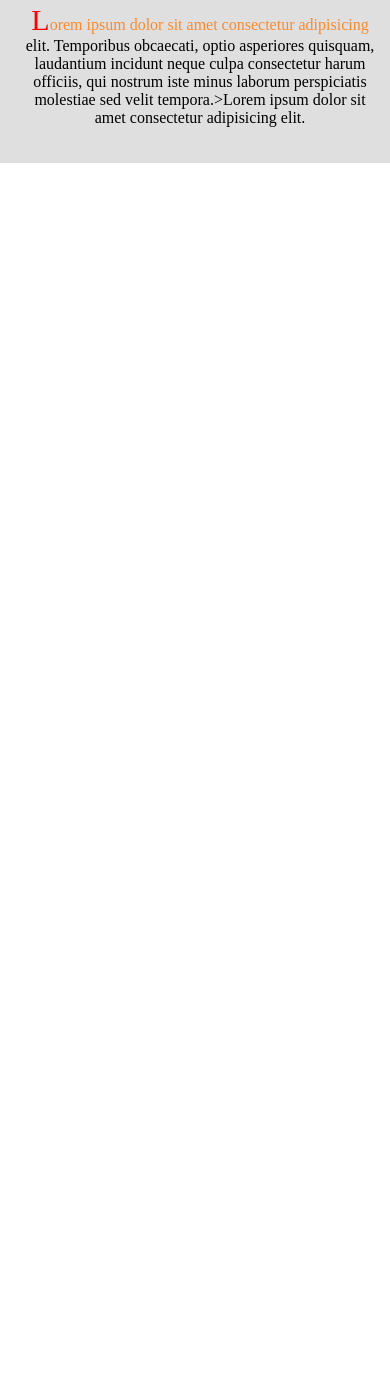
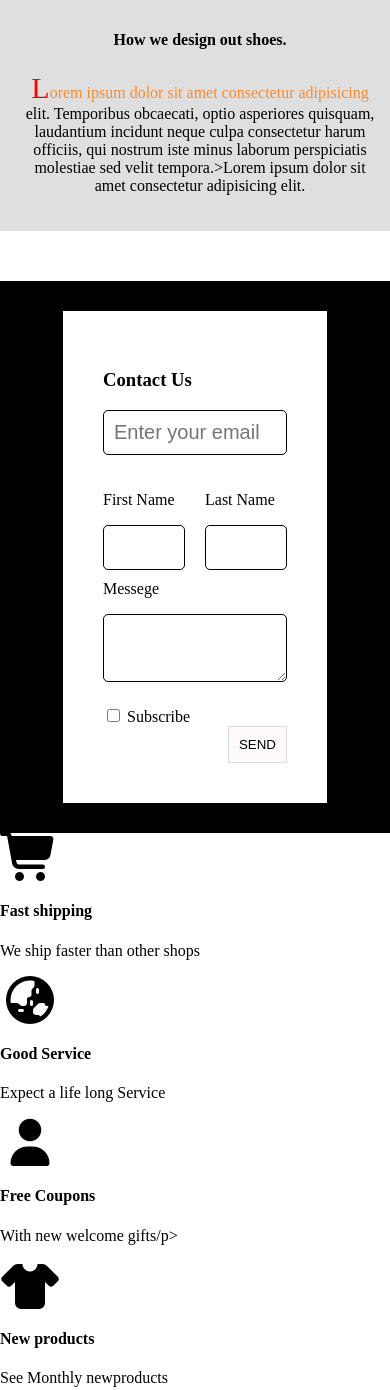
Before and after one commit to ravvitkim/html-css-study, a plain HTML site: page 04_/main.html in a window 390 px wide. Shown: the part 528-1918 px from the top of the page. Before the commit the page ends 844 px from the top, so only its background shows below. Drawn offline with Linux system fonts and the light colour scheme.

Commit message:
반응형 및 font awesome

```diff
--- a/04_/css/main.css
+++ b/04_/css/main.css
@@ -72,3 +72,77 @@ div{
   margin: auto;
   top: -50px;
 }
+
+div, input, textarea{
+  box-sizing: border-box;
+}
+.form-background{
+  background-color: black;
+  padding: 30px;
+}
+
+.form-white{
+  background-color: white;
+  padding: 30px;
+  width: 80%;
+  max-width: 600px;
+  margin: auto;
+}
+.form-input{
+  width: 100%;
+  padding: 10px;
+  font-size: 20px;
+  border: 1px solid black;
+  border-radius: 5px;
+}
+.w-100{
+  width: 100%;
+  padding: 10px;
+}
+.w-50{
+  width: 50%;
+  float: left;
+  padding: 10px;
+}
+.yellow-button{
+  padding: 10px;
+  display: block;
+  margin: 0 0 0 auto;
+  background-color: snow;
+  border: 1px solid #ddd;
+}
+
+.nav-container{
+  display: flex;
+  height: 50px;
+  padding: 10px;
+  align-items: center;
+}
+.nav-item{
+  margin-right: 10px;
+}
+
+/* 미디어쿼리는 보통 밑에 입력함 */
+
+/* 현재 브라우저의 폭이 1200px 이하가 될때 적용할 css */
+@media screen and (max-width : 1200px) {
+  .main-title{
+    font-size: 30px;
+
+  }
+}
+
+/* 폭이 768px 이하일 때  */
+@media screen and (max-width : 768px) {
+  .main-title{
+    font-size: 20px;
+
+  }
+}
+/* 폭이 576px 이하일 때  */
+@media screen and (max-width : 576px) {
+  .main-title{
+    font-size: 10px;
+
+  }
+}
--- a/04_/main.html
+++ b/04_/main.html
@@ -3,12 +3,20 @@
 <head>
   <meta charset="UTF-8">
   <meta name="viewport" content="width=device-width, initial-scale=1.0">
-  <title>Document</title>
+  <link rel="stylesheet" href="https://cdnjs.cloudflare.com/ajax/libs/font-awesome/7.0.0/css/all.min.css" integrity="sha512-DxV+EoADOkOygM4IR9yXP8Sb2qwgidEmeqAEmDKIOfPRQZOWbXCzLC6vjbZyy0vPisbH2SyW27+ddLVCN+OMzQ==" crossorigin="anonymous" referrerpolicy="no-referrer" />>
   <link rel="stylesheet" href="./css/main.css">
 </head>
 
 <body>
+  <!-- 메뉴바 만들기 -->
+   <div class="nav-container">
+    <div class="nav-item">Shoes Shop</div>
+    <div style="flex-grow: 1;"></div>
+    <div class="nav-item">Products</div>
+    <div class="nav-item">Services</div>
+   </div>
   <div class="main-background">
+    <i class="fa-solid fa-cart-shopping fa-3x" ></i>
     <h4 class="main-title">Buy Our Shoes!</h4>
      <p class="main-content">Lorem ipsum dolor sit amet consectetur adipisicing elit.
     Temporibus obcaecati, optio asperiores quisquam, laudantium
@@ -33,6 +41,58 @@
     molestiae sed velit tempora.>Lorem ipsum dolor sit amet consectetur adipisicing elit.
     </p>
   </div>
+  <!-- Contact Us 폼 추가하기 -->
+   <div class="form-background">
+    <div class="form-white">
+      <form >
+        <div class="w-100">
+          <h3>Contact Us</h3>
+          <input type="email" class="form-input" placeholder="Enter your email">
 
+        </div>
+        <div class="w-50">
+          <p>First Name</p>
+          <input type="text" class="form-input">
+        </div>
+        <div class="w-50">
+          <p>Last Name</p>
+          <input type="text" class="form-input">
+        </div>
+        <div class="w-100">
+          <p>Messege</p>
+          <textarea class="form-input"></textarea>
+        </div>
+        <div class="w-100">
+          <input type="checkbox" id="sub">
+          <label for="sub">Subscribe</label>
+          <button class="yellow-button">SEND</button>
+        </div>
+      </form>
+    </div>
+   </div>
+   <!-- 상품메뉴 -->
+    <div class="product-container">
+      <div>
+        <i class="fa-solid fa-cart-shopping fa-3x"></i>
+        <h4>Fast shipping</h4>
+        <p>We ship faster than other shops</p>
+      </div>
+      <div>
+        <i class="fa-solid fa-earth-asia fa-3x"></i>
+        <h4>Good Service</h4>
+        <p>Expect a life long Service</p>
+      </div>
+      <div>
+        <i class="fa-solid fa-user fa-3x"></i>
+        <h4>Free Coupons </h4>
+        <p>With new welcome gifts/p>
+      </div>
+      <div>
+        <i class="fa-solid fa-shirt fa-3x"></i>
+        <h4>New products</h4>
+        <p>See Monthly newproducts</p>
+
+      </div>
+    </div>
 </body>
 </html>
```
